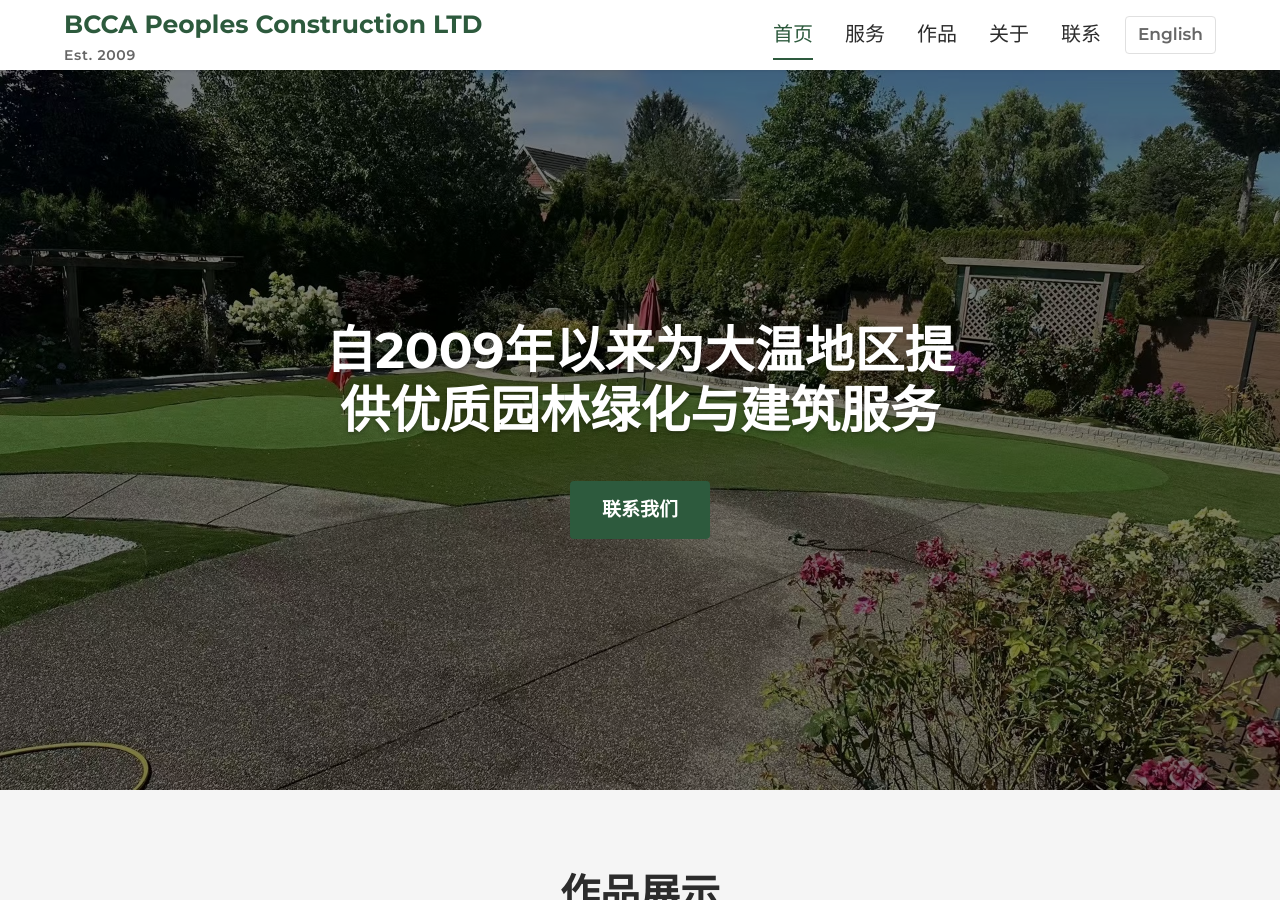
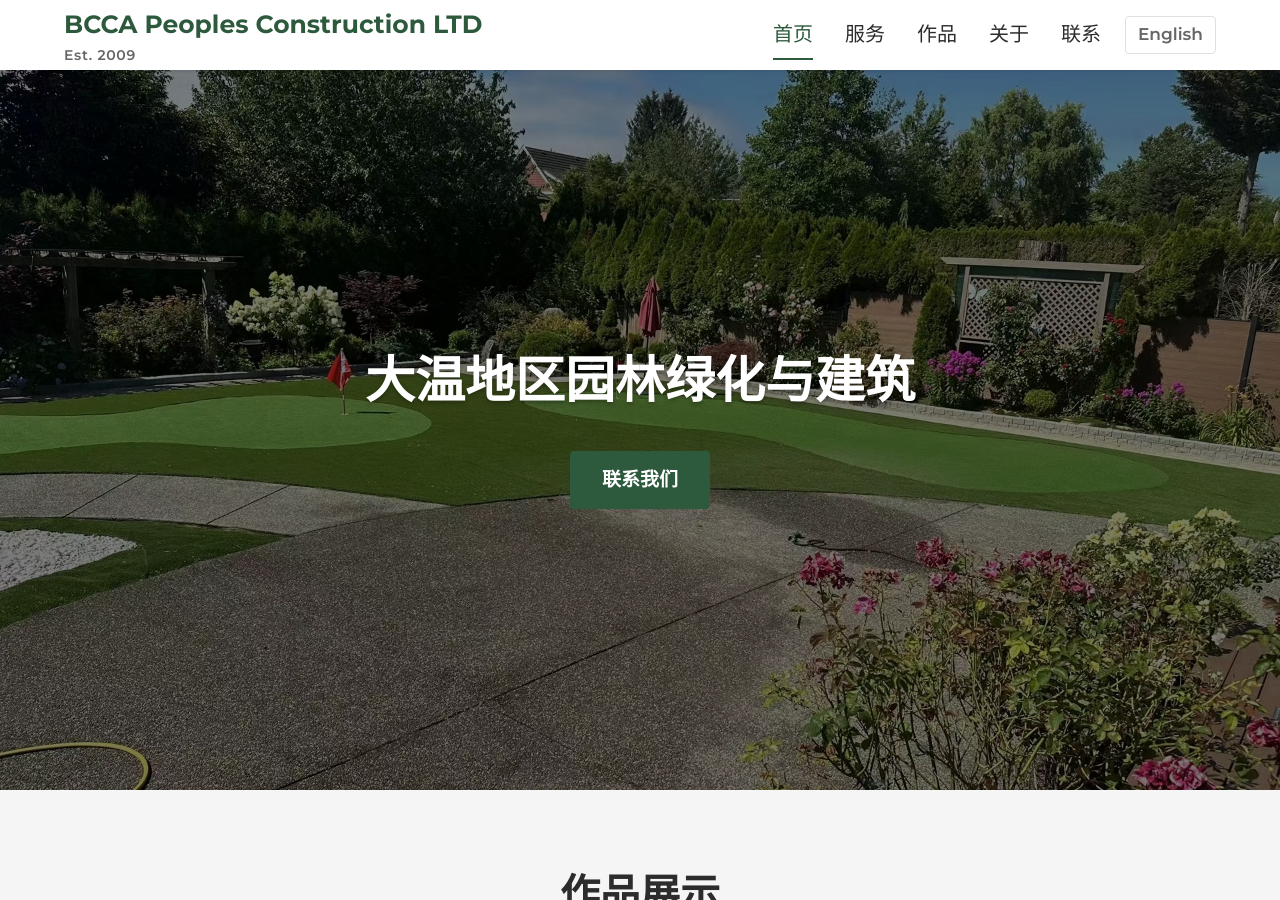
Before and after one commit to peoplesconstruction/peoplesconstruction.github.io, a Jekyll site: the page built from zh/index.html, in a window 1280 px wide and 900 px high. Built offline with Jekyll 4.4.1, drawn with Linux system fonts in a browser that asks for light colours.

Commit message:
Simplify hero H1; compute years experience from 2009 dynamically.

```diff
--- a/en/index.html
+++ b/en/index.html
@@ -11,7 +11,7 @@ zh_pair: /zh/
 <section class="hero">
   <div class="hero-bg" style="background-image: url('/assets/images/home/hero.jpg')"></div>
   <div class="hero-content">
-    <h1>Quality Landscaping & Construction in Greater Vancouver Since 2009</h1>
+    <h1>Vancouver Landscaping & Construction</h1>
     <a href="/en/contact/" class="btn btn-primary">Contact Us</a>
   </div>
 </section>
@@ -80,7 +80,7 @@ zh_pair: /zh/
   <div class="container">
     <div class="trust-items">
       <div class="trust-item">
-        <span class="number">17+</span>
+        <span class="number">{{ 'now' | date: '%Y' | minus: 2009 }}</span>
         <span class="label">Years Experience</span>
       </div>
       <div class="trust-item">
--- a/zh/index.html
+++ b/zh/index.html
@@ -11,7 +11,7 @@ en_pair: /en/
 <section class="hero">
   <div class="hero-bg" style="background-image: url('/assets/images/home/hero.jpg')"></div>
   <div class="hero-content">
-    <h1>自2009年以来为大温地区提供优质园林绿化与建筑服务</h1>
+    <h1>大温地区园林绿化与建筑</h1>
     <a href="/zh/contact/" class="btn btn-primary">联系我们</a>
   </div>
 </section>
@@ -80,7 +80,7 @@ en_pair: /en/
   <div class="container">
     <div class="trust-items">
       <div class="trust-item">
-        <span class="number">17+</span>
+        <span class="number">{{ 'now' | date: '%Y' | minus: 2009 }}</span>
         <span class="label">年经验</span>
       </div>
       <div class="trust-item">
```
